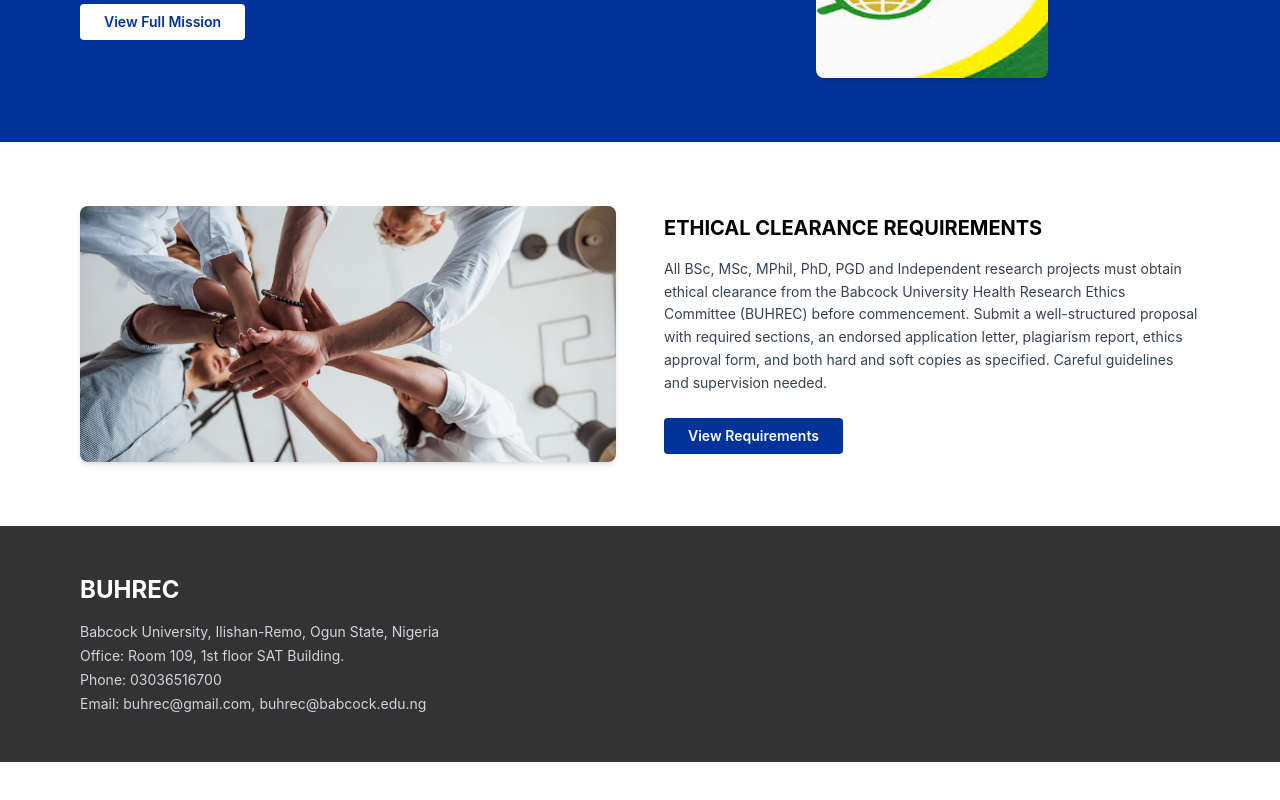
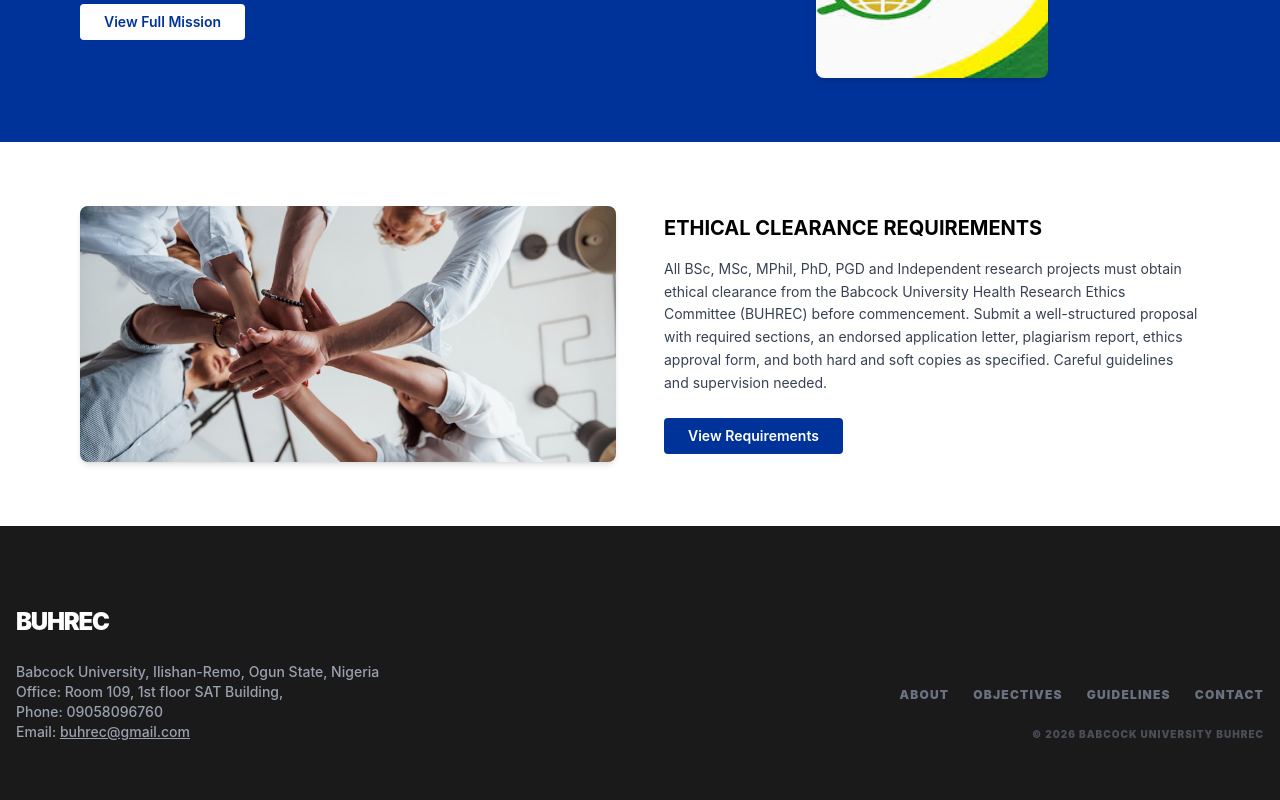
Before and after one commit to davilla29/buhrec-frontend, a React (Vite) app: page / in a window 1280 px wide. Shown: the part 1006-1806 px from the top of the page. Before the commit the page ends 1768 px from the top, so only its background shows below. Built offline with nearby package versions, Linux system fonts and the light colour scheme; no server answers.

Commit message:
update footer styling

```diff
--- a/src/components/Footer.jsx
+++ b/src/components/Footer.jsx
@@ -1,23 +1,75 @@
+// import React from "react";
+
+// function Footer() {
+//   return (
+//     <footer className="bg-[#333333] text-white py-12 px-10 md:px-20">
+//       <div className="max-w-6xl mx-auto">
+//         <h2 className="text-2xl font-bold mb-4">BUHREC</h2>
+//         <div className="space-y-1 text-sm text-gray-300">
+//           <p>Babcock University, Ilishan-Remo, Ogun State, Nigeria</p>
+//           <p>Office: Room 109, 1st floor SAT Building.</p>
+//           <p>Phone: 03036516700</p>
+//           <p>
+//             Email:{" "}
+//             <span className="hover:text-white cursor-pointer">
+//               buhrec@gmail.com
+//             </span>
+//             ,
+//             <span className="hover:text-white cursor-pointer ml-1">
+//               buhrec@babcock.edu.ng
+//             </span>
+//           </p>
+//         </div>
+//       </div>
+//     </footer>
+//   );
+// }
+
+// export default Footer;
+
 import React from "react";
 
-function Footer() {
+function Footer({ setCurrentView }) {
   return (
-    <footer className="bg-[#333333] text-white py-12 px-10 md:px-20">
-      <div className="max-w-6xl mx-auto">
-        <h2 className="text-2xl font-bold mb-4">BUHREC</h2>
-        <div className="space-y-1 text-sm text-gray-300">
-          <p>Babcock University, Ilishan-Remo, Ogun State, Nigeria</p>
-          <p>Office: Room 109, 1st floor SAT Building.</p>
-          <p>Phone: 03036516700</p>
-          <p>
-            Email:{" "}
-            <span className="hover:text-white cursor-pointer">
+    <footer className="bg-[#1A1A1A] text-white py-12 sm:py-20 px-4">
+      <div className="max-w-7xl mx-auto grid grid-cols-1 md:grid-cols-2 gap-12 sm:gap-24 text-center md:text-left">
+        <div className="space-y-6">
+          <h3 className="text-2xl font-black tracking-tighter">BUHREC</h3>
+          <p className="text-gray-400 text-sm font-medium max-w-md mx-auto md:mx-0">
+            Babcock University, Ilishan-Remo, Ogun State, Nigeria
+            <br /> Office: Room 109, 1st floor SAT Building,
+            <br /> Phone: 09058096760
+            <br /> Email:{" "}
+            <a
+              href="mailto:buhrec@gmail.com"
+              className="underline hover:text-white transition-colors"
+            >
               buhrec@gmail.com
-            </span>
-            ,
-            <span className="hover:text-white cursor-pointer ml-1">
-              buhrec@babcock.edu.ng
-            </span>
+            </a>
+          </p>
+        </div>
+        <div className="flex flex-col justify-end items-center md:items-end space-y-6">
+          <div className="flex flex-wrap justify-center md:justify-end gap-6">
+            {[
+              { label: "About", view: "about-us" },
+              { label: "Objectives", view: "objectives" },
+              { label: "Guidelines", view: "sops" },
+              { label: "Contact", view: "contact" },
+            ].map((item, idx) => (
+              <button
+                key={idx}
+                onClick={() => {
+                  setCurrentView(item.view);
+                  window.scrollTo(0, 0);
+                }}
+                className="text-xs cursor-pointer font-black text-gray-500 hover:text-white uppercase tracking-widest transition-colors"
+              >
+                {item.label}
+              </button>
+            ))}
+          </div>
+          <p className="text-gray-500 text-[10px] font-black uppercase tracking-widest opacity-60">
+            © 2026 Babcock University BUHREC
           </p>
         </div>
       </div>
```
